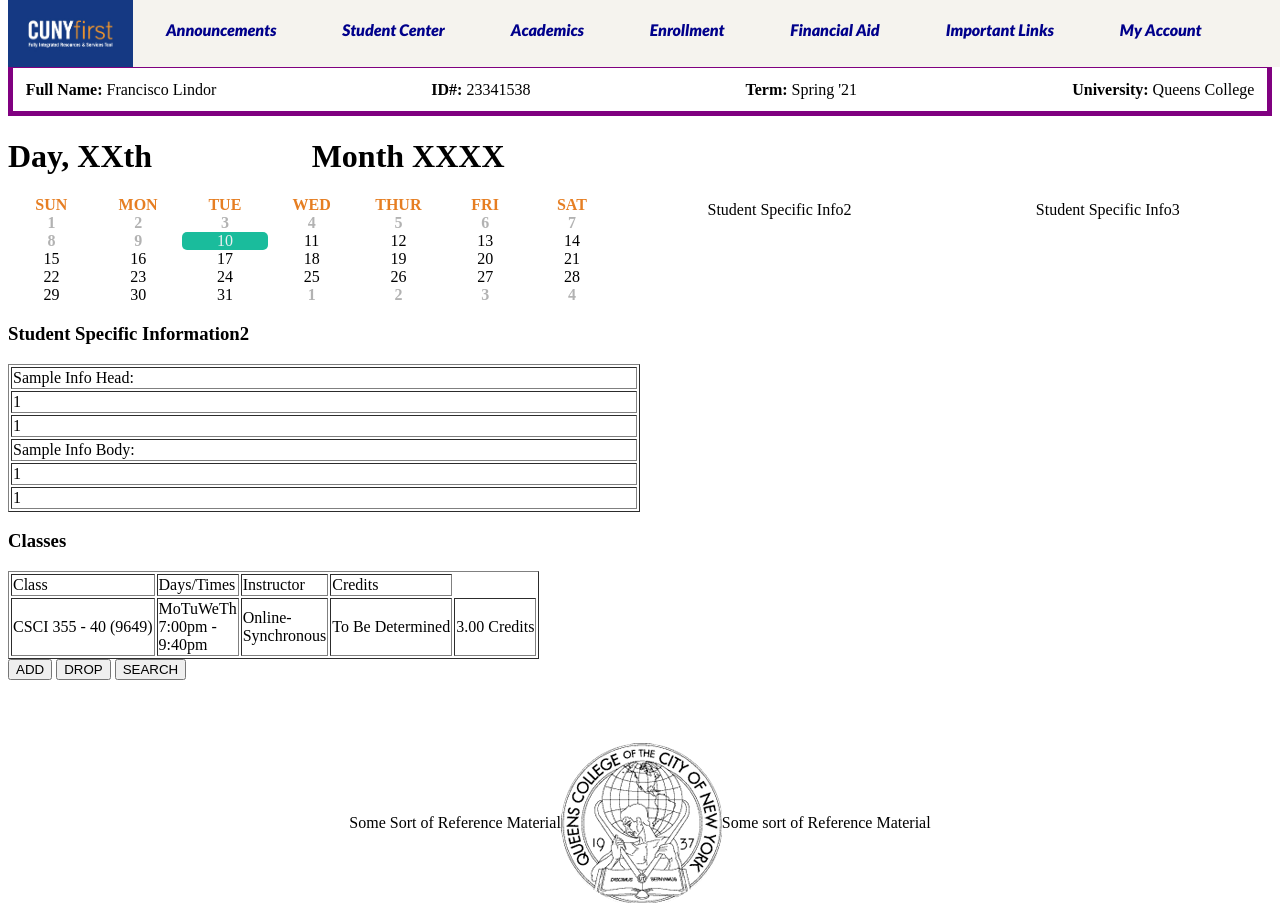
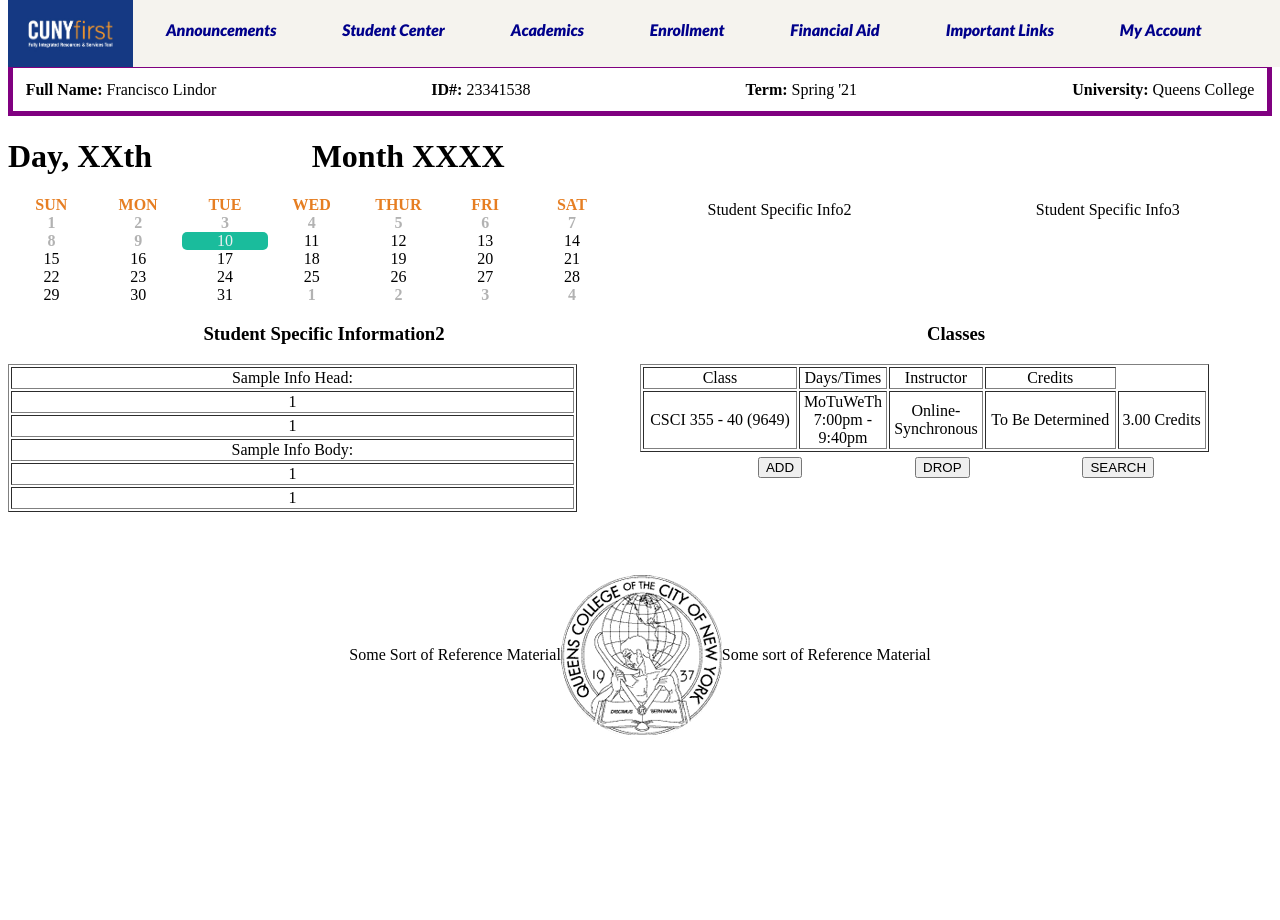
Before and after one commit to jonathanyulan99/qcfirst, a web app: file TestSite/HTML/announcementsStudent.html in a window 1280 px wide. Shown: the top 920 px of the page. After the commit the page ends 735 px from the top, so only its background shows below. Run offline with its HTML, style and script files only (its server is not run), Linux system fonts and the light colour scheme.

Commit message:
Fixed much of the issues on the annoucment page and stylesheet applied for the student section

```diff
--- a/TestSite/CSS/announcementStyles.css
+++ b/TestSite/CSS/announcementStyles.css
@@ -198,3 +198,39 @@
     align-items: center;
     display: flex;
 }
+
+/*Main CSS that controls that controls the inner-container of the student announcement page */
+.announcement-student-inner-container{
+    display:flex;
+}
+
+/* CSS to fix the table in the second inner container on the page */
+.student-info-table{
+    width:90%;
+    text-align:center;
+}
+
+/*CSS to fix the student inner container container first half section containg two tables*/
+.announcement-student-info2{
+    flex:50%;
+    text-align:center;
+}
+
+
+/*CSS to fix the student database generated table on the second inner-container page*/
+.announcement-stud-schedule-table{
+    flex:50%;
+    text-align:center;
+}
+
+/*CSS to apply to the div that contains the buttons under the graph*/
+.announcement-stud-schedule-button{
+    padding:5px;
+    display:flex;
+    justify-content:space-evenly;
+}
+
+/*CSS to apply to the table specifically working table in the second inner container*/
+.announcement-stud-schedule-table table{
+    width:90%;
+}
--- a/TestSite/HTML/announcementsStudent.html
+++ b/TestSite/HTML/announcementsStudent.html
@@ -81,11 +81,11 @@
                             <div class="announcement-student-specific-info2" id="announcement-student-specific-info2"> Student Specific Info2</div> <!-- end of the container for announcement-stud-specific2 div-->
                             <div class="announcement-student-specific-info3" id="announcement-student-specific-info3"> Student Specific Info3</div> <!-- end of the container for announcement-stud-specific3 div-->
                         </div>
-                </div> <!-- end of the announcement-student-calendar-->
-                <div class="announcement-student-inner-container">
+                </div> <!-- end of the announcement-inner-container-->
+            <div class="announcement-student-inner-container">
                     <div class="announcement-student-info2">
                     <h3>Student Specific Information2</h3>
-                    <table border="1" class="student-info-table" width="50%">
+                    <table border="1" class="student-info-table">
                         <thead class="announcement-table-student-info2">
                             <tr><td>Sample Info Head:</td></tr>
                             <tr><td><div>1</div></td></tr>
@@ -97,10 +97,10 @@
                             <tr><td><div>1</div></td></tr>
                         </tbody>
                     </table>
-                </div> <!-- end of the announcement-student-info2 -->
+                    </div> <!-- end of the announcement-student-info2 -->
                     <div class="announcement-stud-schedule-table">
                         <h3>Classes</h3>
-                        <table border="1">
+                        <table class="announcement-stud-schedule-table table" border="1">
                             <thead id="announcement-stud-schedule-table-header">
                                 <tr>
                                     <td>Class</td>
@@ -127,15 +127,14 @@
                                 </tr>
                             </tbody>
                         </table>
-                </div> <!-- end of announcement-stud-schedule-table-courses -->
-                    <div class="announcement-stud-schedule-button">
-                        <button type="addButton" id="stud-addButton">ADD</button>
-                        <button type="dropButton" id="stud-dropButton">DROP</button>
-                        <button type="searchButton" id="stud-searchButton">SEARCH</button>
-                </div> <!-- end of the announcement-stud-schedule-button-->
+                        <div class="announcement-stud-schedule-button">
+                            <button type="button" id="stud-addButton">ADD</button>
+                            <button type="button" id="stud-dropButton">DROP</button>
+                            <button type="button" id="stud-searchButton">SEARCH</button>
+                        </div> <!-- end of the announcement-stud-schedule-button-->
+                    </div> <!-- end of announcement-stud-schedule-table -->
                 </div> <!-- end of the announcement-student-inner-container-->
-            </div> <!--end of the announcement-inner-container-->
-        <footer>
+            <footer>
             Some Sort of Reference Material
             <img src="../Images/qcLogo3.png" alt="vintageQcLogo"/>
             Some sort of Reference Material
```
